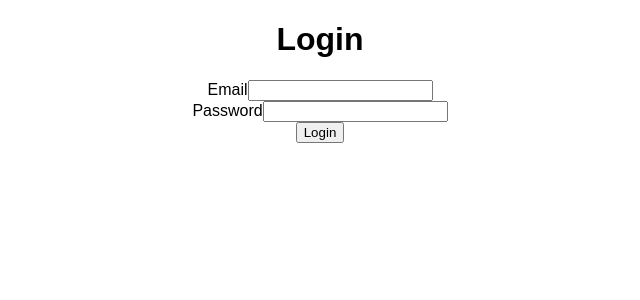
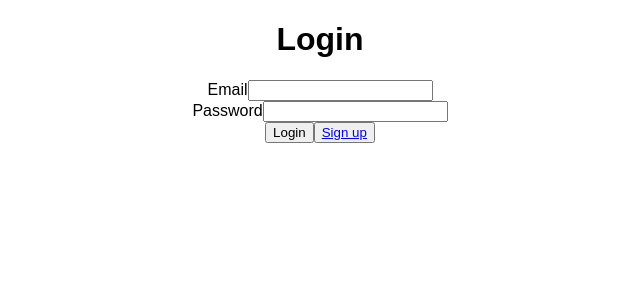
Before and after one commit to Bianca91/PoopScoop4Two-Front-End, a React (Create React App) app in the folder poopscoop4two/: page /login in a window 1280 px wide. Shown: the top 300 px of the page, without its empty margins (320-960 px from the left). Built offline with nearby package versions, Linux system fonts and the light colour scheme.

Commit message:
connected signupPage to loginPage

```diff
--- a/poopscoop4two/src/components/LoginForm.js
+++ b/poopscoop4two/src/components/LoginForm.js
@@ -1,4 +1,5 @@
 import React, { PureComponent } from "react";
+import {Link} from 'react-router-dom'
 
 class LoginForm extends PureComponent {
   state = {};
@@ -42,6 +43,7 @@ class LoginForm extends PureComponent {
         </div>
 
         <button type="submit">Login</button>
+        <button><Link to={ `/signup` }>Sign up</Link></button>
       </form>
     );
   }
--- a/poopscoop4two/src/containers/LoginPage.js
+++ b/poopscoop4two/src/containers/LoginPage.js
@@ -15,7 +15,6 @@ class LoginPage extends PureComponent {
     return (
       <div>
         <h1>Login</h1>
-
         <LoginForm onSubmit={this.handleSubmit} />
       </div>
     );
--- a/poopscoop4two/src/containers/SignUpPage.js
+++ b/poopscoop4two/src/containers/SignUpPage.js
@@ -13,7 +13,6 @@ class SignUpPage extends PureComponent {
 		if (this.props.signup.success) return (
 			<Redirect to="/login" />
 		)
-
 		return (
 			<div>
 				<h1>Sign up</h1>
--- a/poopscoop4two/src/containers/mainpage.css
+++ b/poopscoop4two/src/containers/mainpage.css
@@ -26,7 +26,7 @@
 	background-color:#fb9e25;
 }
 .MainPageButton:active {
-	transform: translate3d(0px, 5px, 5px);
+	transform: translate3d(0px, 5px, 0px);
 }
 .Dislike {
 	left:30px;
```
